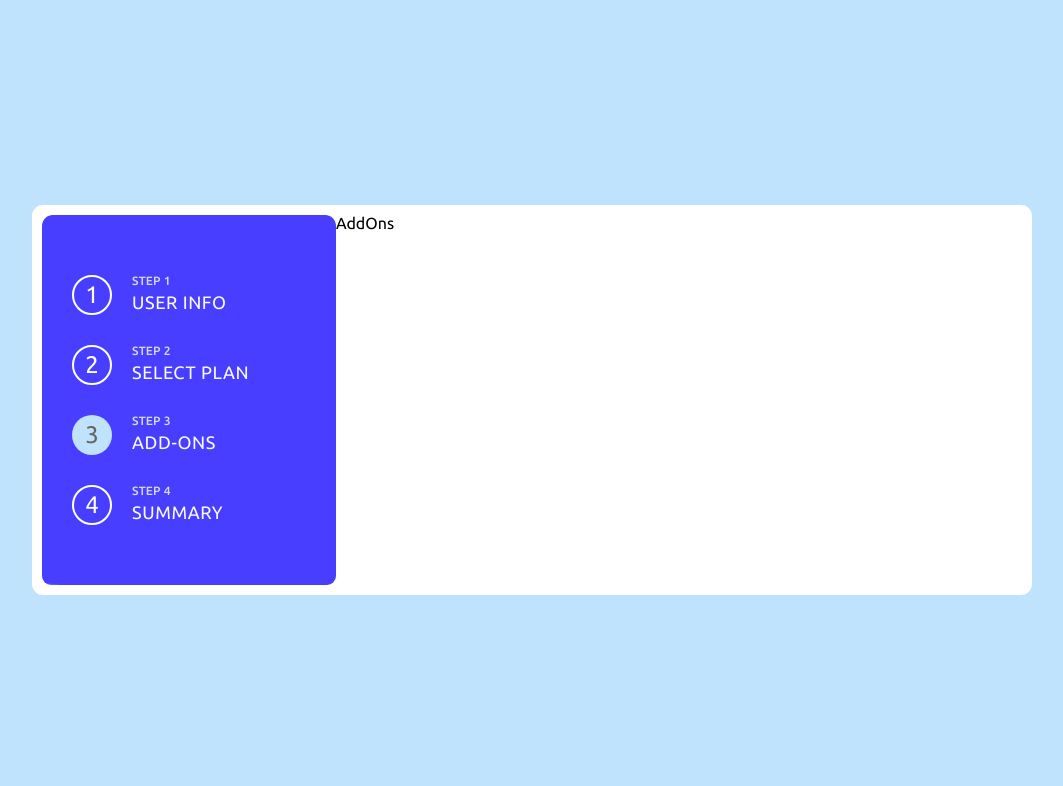
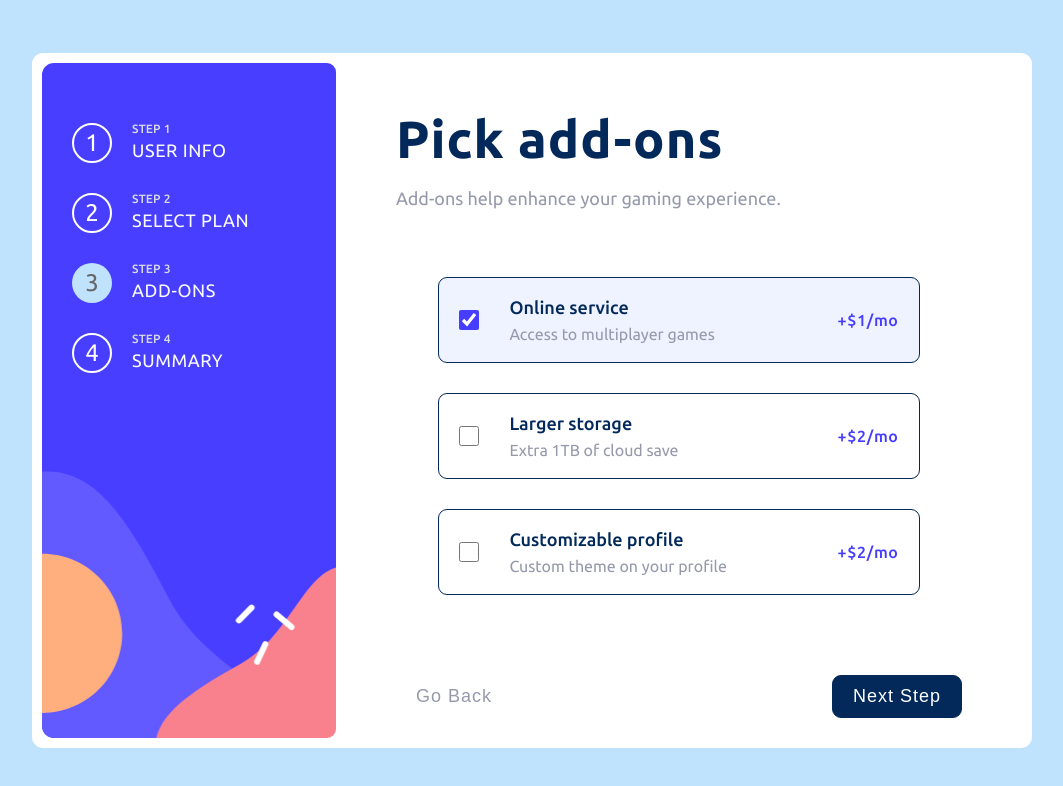
Before and after one commit to Abhishek-201099/multi-step-form, a React (Vite) app: page /addons in a window 1280 px wide. Shown: the top 786 px of the page, without its empty margins (108-1171 px from the left). Built offline with nearby package versions, Linux system fonts and the light colour scheme.

Commit message:
Feat: Added addons page layout, implemented styles for states of addon items

```diff
--- /dev/null
+++ b/src/features/addons/AddonItem.jsx
@@ -0,0 +1,49 @@
+export default function AddonItem({
+  addon,
+  selectedAddons,
+  setSelectedAddons,
+}) {
+  const isChecked = selectedAddons.find(
+    (selectedAddon) => selectedAddon.type === addon.type
+  )
+    ? true
+    : false;
+
+  function handleChange() {
+    setSelectedAddons((selectedAddons) => {
+      return selectedAddons.find(
+        (selectedAddon) => selectedAddon.type === addon.type
+      )
+        ? selectedAddons.filter(
+            (selectedAddon) => selectedAddon.type !== addon.type
+          )
+        : [...selectedAddons, addon];
+    });
+  }
+
+  return (
+    <div
+      className={`addon-item ${
+        selectedAddons.find(
+          (selectedAddon) => selectedAddon.type === addon.type
+        )
+          ? "addon-active"
+          : ""
+      }`}
+    >
+      <input
+        type="checkbox"
+        checked={isChecked}
+        value={addon}
+        onChange={() => handleChange()}
+      />
+
+      <div className="addon-details">
+        <p className="addon-type">{addon.type}</p>
+        <p className="addon-description">{addon.description}</p>
+      </div>
+      {/*Reminder : Handle plan type wise price rendering */}
+      <p className="addon-price">+${addon.price.monthlyPrice}/mo</p>
+    </div>
+  );
+}
--- /dev/null
+++ b/src/features/addons/AddonsList.jsx
@@ -0,0 +1,22 @@
+import AddonItem from "./AddonItem";
+
+export default function AddonsList({
+  addons,
+  selectedAddons,
+  setSelectedAddons,
+}) {
+  return (
+    <div className="addons-list">
+      {addons.map((addon, index) => {
+        return (
+          <AddonItem
+            key={index}
+            addon={addon}
+            selectedAddons={selectedAddons}
+            setSelectedAddons={setSelectedAddons}
+          />
+        );
+      })}
+    </div>
+  );
+}
--- a/src/pages/AddOns.jsx
+++ b/src/pages/AddOns.jsx
@@ -1,3 +1,61 @@
+import { useNavigate } from "react-router-dom";
+import NavBtns from "../ui/NavBtns";
+import AddonsList from "../features/addons/AddonsList";
+import { useState } from "react";
+
+const addons = [
+  {
+    type: "Online service",
+    description: "Access to multiplayer games",
+    price: {
+      monthlyPrice: 1,
+      yearlyPrice: 10,
+    },
+  },
+  {
+    type: "Larger storage",
+    description: "Extra 1TB of cloud save",
+    price: {
+      monthlyPrice: 2,
+      yearlyPrice: 20,
+    },
+  },
+  {
+    type: "Customizable profile",
+    description: "Custom theme on your profile",
+    price: {
+      monthlyPrice: 2,
+      yearlyPrice: 20,
+    },
+  },
+];
+
 export default function AddOns() {
-  return <div>AddOns</div>;
+  const navigate = useNavigate();
+  const [selectedAddons, setSelectedAddons] = useState([addons.at(0)]);
+
+  function handleAddonData() {
+    // DO redux operation to save addons data.
+    navigate("/summary");
+  }
+
+  return (
+    <div className="addons-container">
+      <h2 className="addons-heading">Pick add-ons</h2>
+      <p className="addons-text">
+        Add-ons help enhance your gaming experience.
+      </p>
+
+      <AddonsList
+        addons={addons}
+        selectedAddons={selectedAddons}
+        setSelectedAddons={setSelectedAddons}
+      />
+
+      <NavBtns
+        handleBack={() => navigate("/plans")}
+        handleNext={() => handleAddonData()}
+      />
+    </div>
+  );
 }
--- a/src/styles.css
+++ b/src/styles.css
@@ -467,3 +467,80 @@ input:checked + .slider:before {
 .back-btn:hover {
   color: var(--color-blue-1);
 }
+/*********************************/
+
+/*********************************/
+/*********************************/
+/* ADDONS */
+.addons-container {
+  padding: 5rem 6rem 0 6rem;
+}
+
+.addons-heading {
+  font-size: 5.2rem;
+  color: var(--color-blue-1);
+  letter-spacing: 1px;
+  margin-bottom: 2.4rem;
+}
+
+.addons-text {
+  color: var(--color-grey-2);
+  font-size: 1.8rem;
+  margin-bottom: 3rem;
+}
+
+.addons-list {
+  padding: 4rem 0rem;
+
+  display: flex;
+  flex-direction: column;
+  gap: 3rem;
+  align-items: center;
+}
+
+.addon-item {
+  width: 85%;
+  padding: 2rem;
+  border: 1px solid var(--color-blue-1);
+  border-radius: 9px;
+
+  display: flex;
+  align-items: center;
+  gap: 3rem;
+}
+
+.addon-item.addon-active {
+  background-color: #eff2ff;
+}
+
+.addon-item input {
+  height: 2rem;
+  width: 2rem;
+}
+
+.addon-item input:checked {
+  accent-color: var(--color-blue-2);
+}
+
+.addon-item .addon-details {
+  display: flex;
+  flex-direction: column;
+  gap: 1rem;
+}
+
+.addon-details .addon-type {
+  font-size: 1.8rem;
+  font-weight: 500;
+  color: var(--color-blue-1);
+}
+
+.addon-details .addon-description {
+  color: var(--color-grey-2);
+}
+
+.addon-item .addon-price {
+  margin-left: auto;
+  color: var(--color-blue-2);
+  font-weight: 500;
+  letter-spacing: 0.6px;
+}
```
